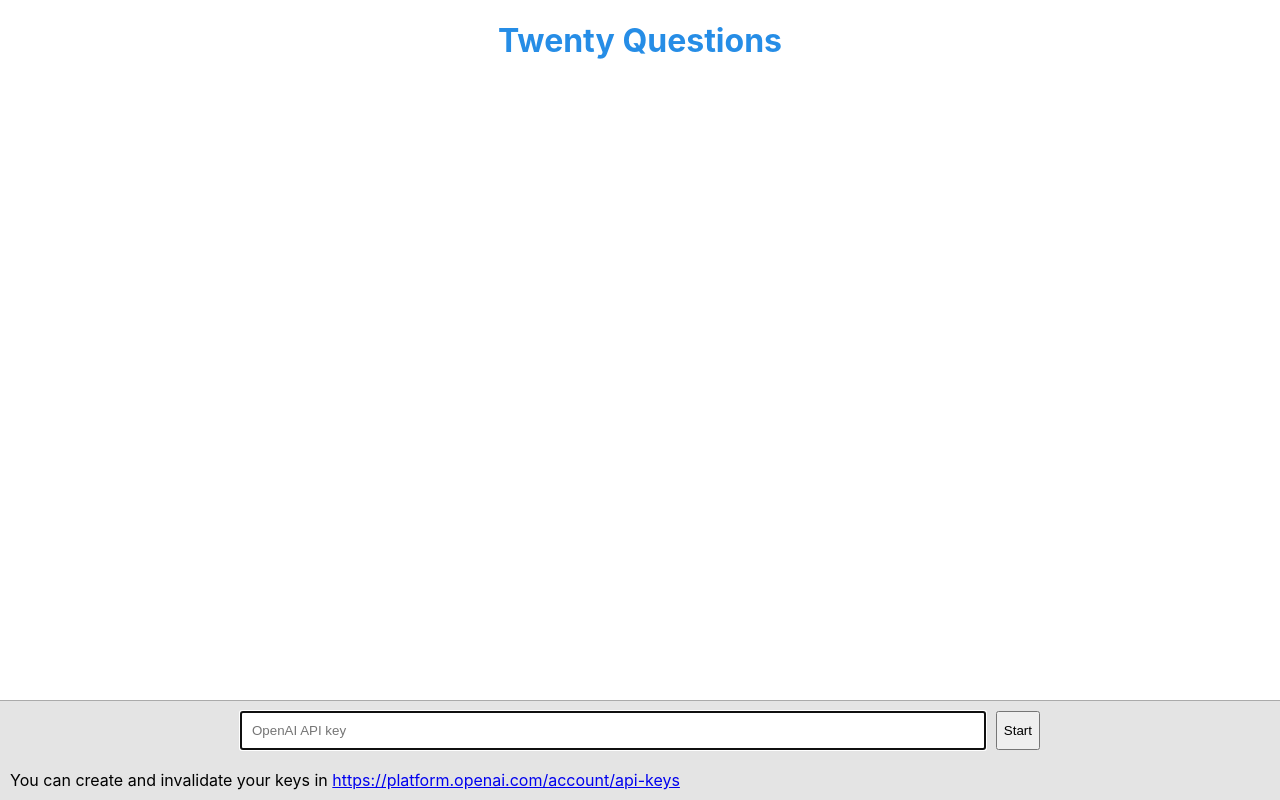
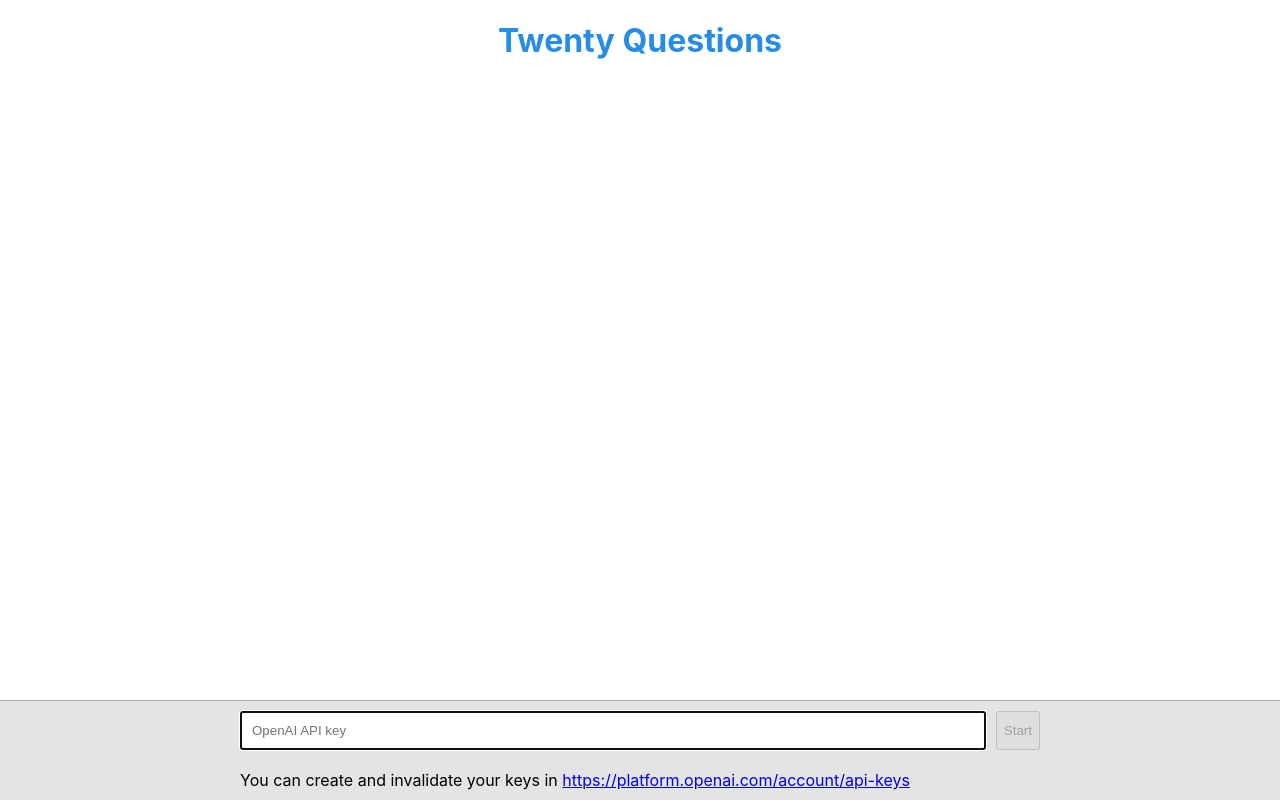
Before and after one commit to siadat/twenty-questions, a React (Create React App) app in the folder webapp/: page / in a window 1280 px wide. Built offline with nearby package versions, Linux system fonts and the light colour scheme.

Commit message:
style changes

```diff
--- a/webapp/src/App.css
+++ b/webapp/src/App.css
@@ -24,10 +24,13 @@ h1 {
   overflow-y: auto;
 }
 
+.center {
+  max-width:800px;
+  margin:auto;
+}
+
 .messages {
   padding:0;
-  max-width:800px;
-  margin:auto;
 }
 
 .messages li {
@@ -35,8 +38,6 @@ h1 {
   list-style-type: none;
 }
 .input-container {
-  max-width:800px;
-  margin:auto;
   display: flex;
   justify-content: space-between;
   padding-bottom:20px;
--- a/webapp/src/App.tsx
+++ b/webapp/src/App.tsx
@@ -108,12 +108,12 @@ function App() {
         </h1>
       </div>
       <div className="middle-row">
-        <ul className="messages">
+        <ul className="messages center">
           {items}
         </ul>
       </div>
       <div className="dock-bottom">
-        <div className="input-container">
+        <div className="input-container center">
 
         { gameState === 'setup' &&
           <>
@@ -126,7 +126,7 @@ function App() {
                 placeholder="OpenAI API key"
                 autoFocus={true}
               />
-              <button onClick={() => setGameState("playing")}>Start</button>
+              <button disabled={!(apikey)} onClick={() => setGameState("playing")}>Start</button>
           </>
         }
 
@@ -149,9 +149,9 @@ function App() {
         { gameState === 'completed' && <> Completed! </> }
         </div>
         { gameState === 'setup' &&
-          <>
+          <div className="center">
             You can create and invalidate your keys in <a target="_blank" href="https://platform.openai.com/account/api-keys">https://platform.openai.com/account/api-keys</a>
-          </>
+          </div>
         }
       </div>
     </div>
```
